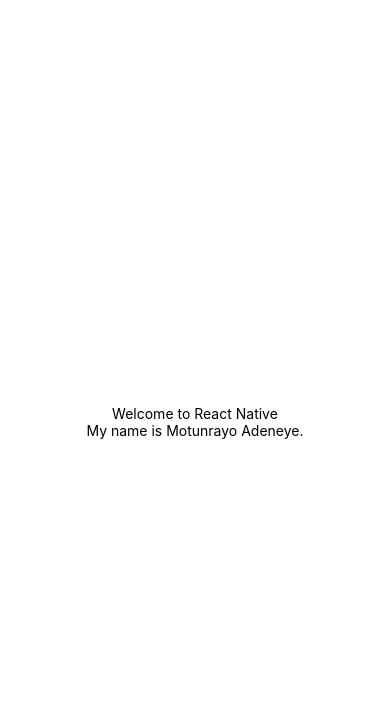
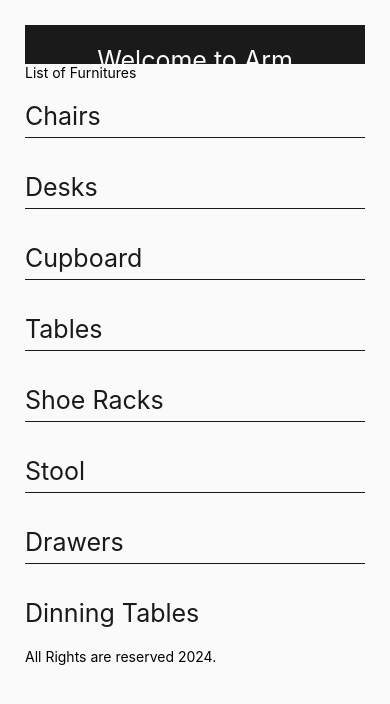
Before and after one commit to motuncoded/React-Native-project, a React Native app: screen / in a window 390 px wide. Shown: the top 704 px of the page. Built offline with nearby package versions, Linux system fonts and the light colour scheme.

Commit message:
FlatList

```diff
--- a/App.js
+++ b/App.js
@@ -1,21 +1,15 @@
-import { StatusBar } from 'expo-status-bar';
-import { StyleSheet, Text, View } from 'react-native';
+import * as React from "react";
+import { View, Text } from "react-native";
+import ArmHeader from "./components/ArmHeader";
+import FlatListA from "./components/FlatListA";
+
+
 
 export default function App() {
   return (
-    <View style={styles.container}>
-      <Text>Welcome to React Native</Text>
-      <Text>My name is Motunrayo Adeneye.</Text>
-
-      <StatusBar style="auto" />
+    <View style={{ flex: 1, justifyContent:"flex-start", padding:25, backgroundColor: "#fafafa"}}>
+      <ArmHeader />
+      <FlatListA/>
     </View>
   );
 }
-
-const styles = StyleSheet.create({
-  container: {
-    flex: 1,
-    alignItems: 'center',
-    justifyContent: 'center',
-  },
-});
--- /dev/null
+++ b/components/ArmHeader.js
@@ -0,0 +1,12 @@
+import * as React from "react";
+import { View,  Text } from "react-native";
+
+
+
+export default function ArmHeader() {
+  return (
+      <View style={{flex: .2, backgroundColor: "#1a1a1a"}}>
+          <Text  style={{padding:20, fontSize:25, color:"#fafafa", textAlign:"center"}}>Welcome to Arm Furnitures</Text>
+    </View>
+  );
+}
--- /dev/null
+++ b/components/FlatListA.js
@@ -0,0 +1,56 @@
+import { View, Text, FlatList, StyleSheet } from 'react-native'
+import React from 'react'
+
+
+const menuItemDisplay = [
+    { name: "Chairs", id: "1A" },
+    { name: "Desks", id:"2B" },
+    { name: "Cupboard", id:"3c" },
+    { name: "Tables", id:"4D" },
+  { name: "Shoe Racks", id: "5E" },
+  { name: "Stool", id: "6F" },
+  { name: "Drawers", id: "7G" },
+        { name: "Dinning Tables", id:"8HR" }
+
+
+
+
+
+]
+const Seperator = () => <View style={ItemStyles.seperator}></View>;
+
+const Header = () => <Text>List of Furnitures</Text>
+const Footer = () => <Text>All Rights are reserved 2024.</Text>
+
+const Item = ({ name }) => {
+  return (
+    <View  style={{ flex: .8 }}>
+      <Text style={ItemStyles.item}>{name}</Text>
+    </View>
+  )
+}
+
+
+const FlatListA = () => {
+
+const renderItem =({item}) => <Item name={item.name}/>
+return (
+  <View>
+    <FlatList data={menuItemDisplay} renderItem={renderItem} keyExtractor={(item => item.id)}
+      ItemSeparatorComponent={Seperator}  ListHeaderComponent={Header} ListFooterComponent={Footer}/>
+    </View>
+  )
+}
+const ItemStyles = StyleSheet.create({
+  item: {
+    color: "#1a1a1a",
+    fontSize: 25,
+    paddingVertical:20
+  },
+  seperator: {
+borderBottomWidth: 1,
+borderColor:"#1a1a1a"
+  }
+})
+
+export default FlatListA
```
